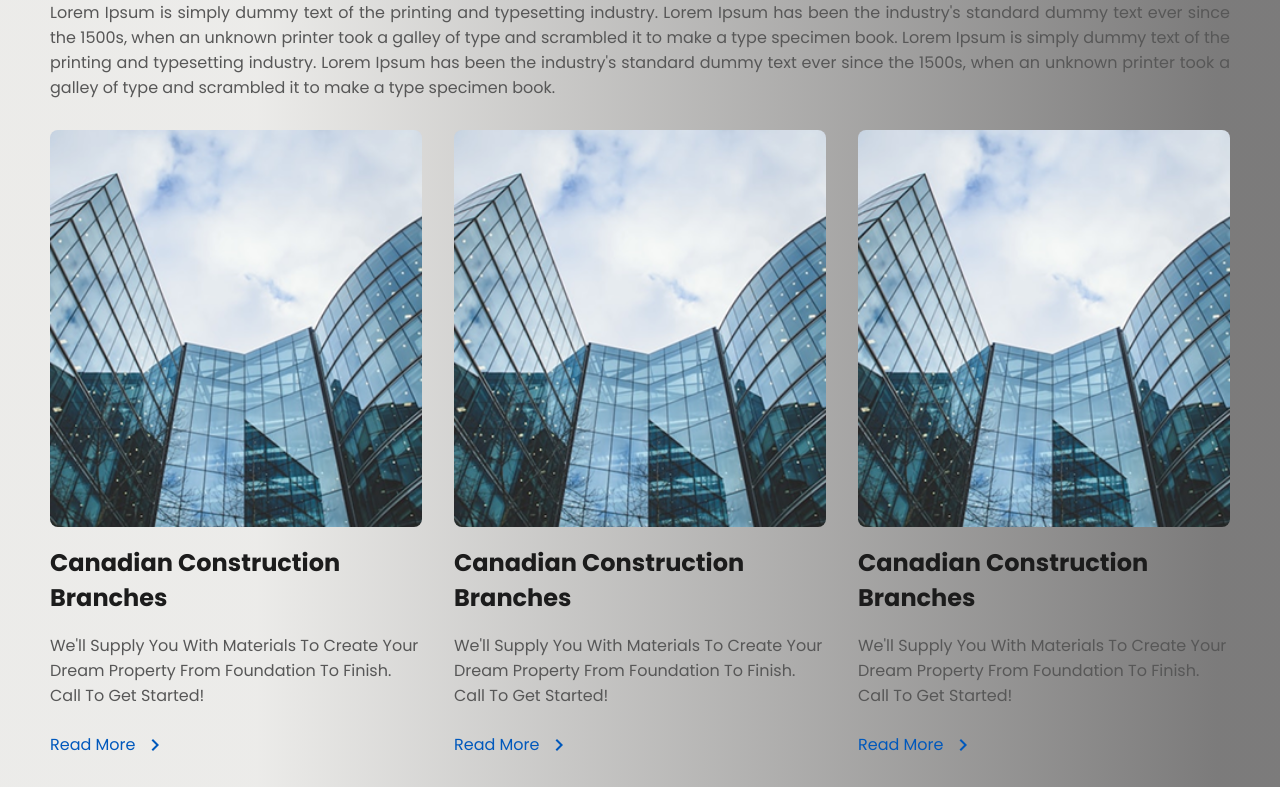
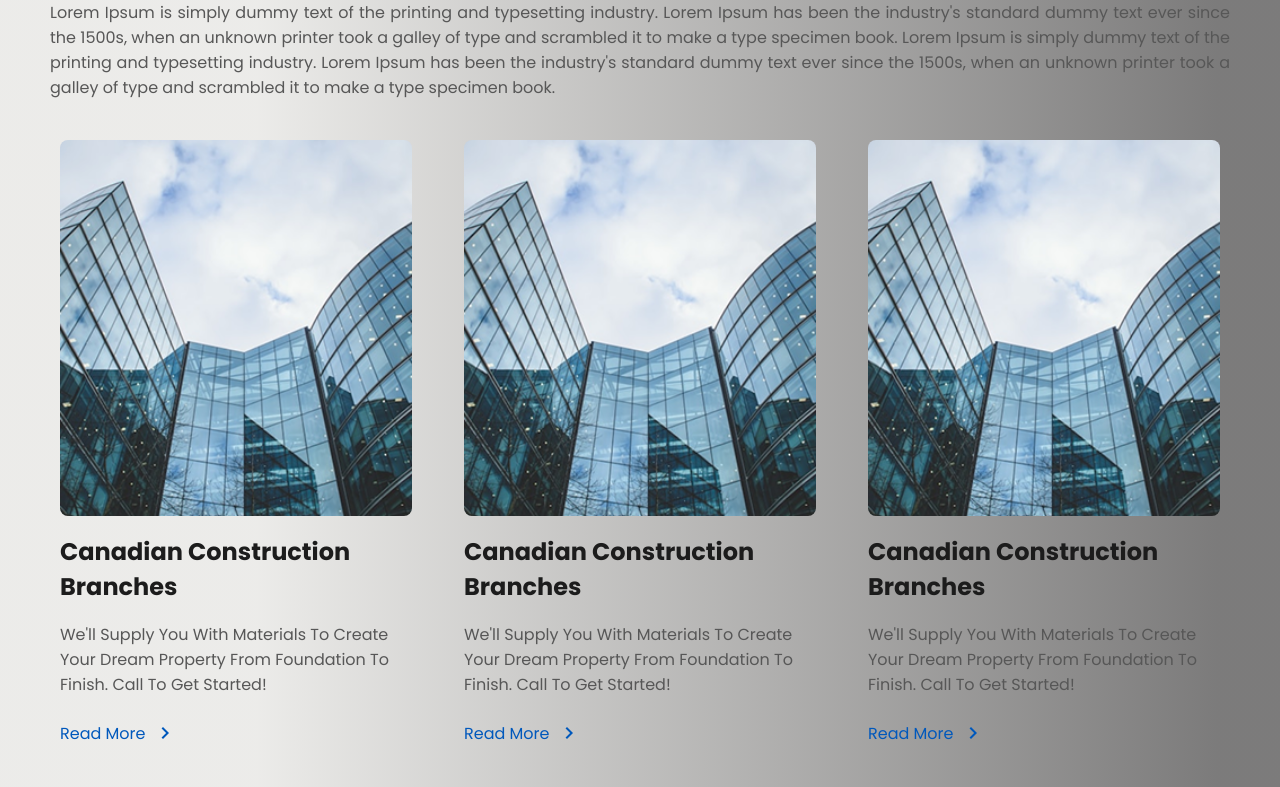
Before and after one commit to chamika-prasad/limac-fe, a Next.js app: page /projects in a window 1280 px wide. Shown: the part 480-1267 px from the top of the page. Built offline with nearby package versions, Linux system fonts and the light colour scheme.

Commit message:
home page issues

```diff
--- a/src/components/molecules/Card/recentProjectCard.scss
+++ b/src/components/molecules/Card/recentProjectCard.scss
@@ -5,7 +5,7 @@
   flex-direction: column;
   align-items: flex-start;
   gap: 18px;
-  // padding: 10px;
+  padding: 10px;
   box-sizing: border-box;
   // max-width: 312px;
   transition: transform 0.3s ease, box-shadow 0.3s ease;
--- a/src/components/molecules/ServiceCarousel/index.scss
+++ b/src/components/molecules/ServiceCarousel/index.scss
@@ -27,7 +27,7 @@
   display: flex;
   justify-content: center;
   align-items: center;
-  // padding: 0 0.5rem;
+  padding: 0 0.5rem;
   height: 100%;
 }
 
```
